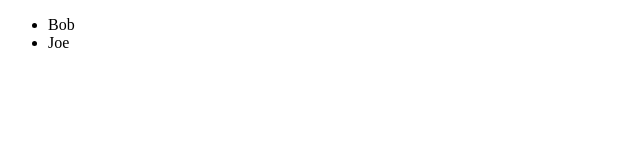
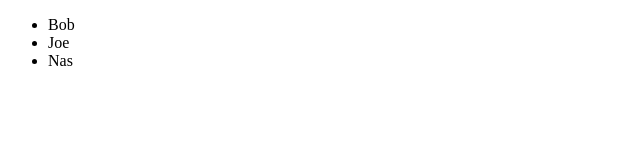
Before and after one commit to jonasmstuart13/Git-Hub-Tutorial, a plain HTML site: page index.html in a window 1280 px wide. Shown: the full height of the page, 0-640 px from the left. Drawn offline with Linux system fonts and the light colour scheme.

Commit message:
adds dude

```diff
--- a/index.html
+++ b/index.html
@@ -11,6 +11,7 @@
       <ul>
         <li>Bob</li>
         <li>Joe</li>
+        <li>Nas</li>
       </ul>
     </div>
   </body>
```
